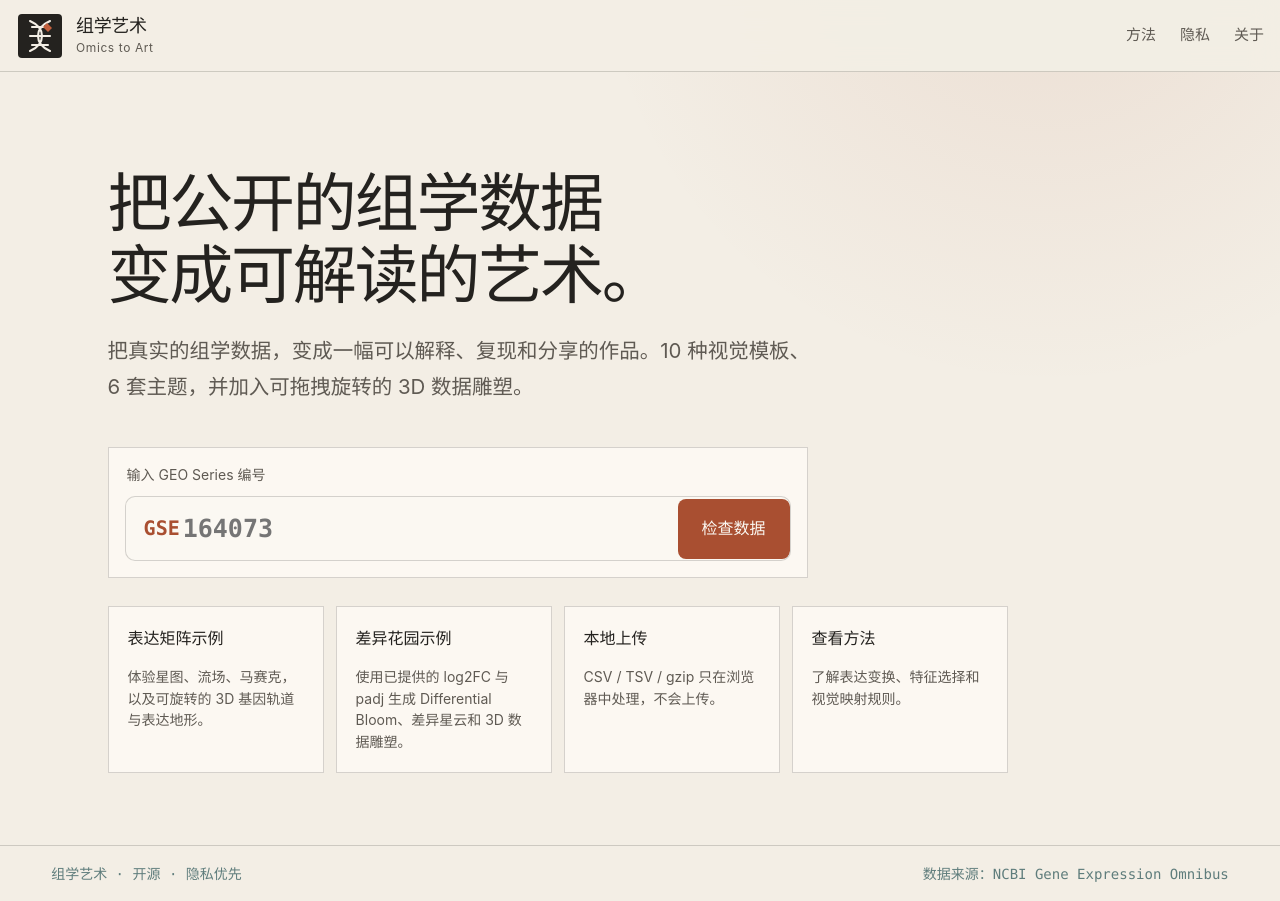
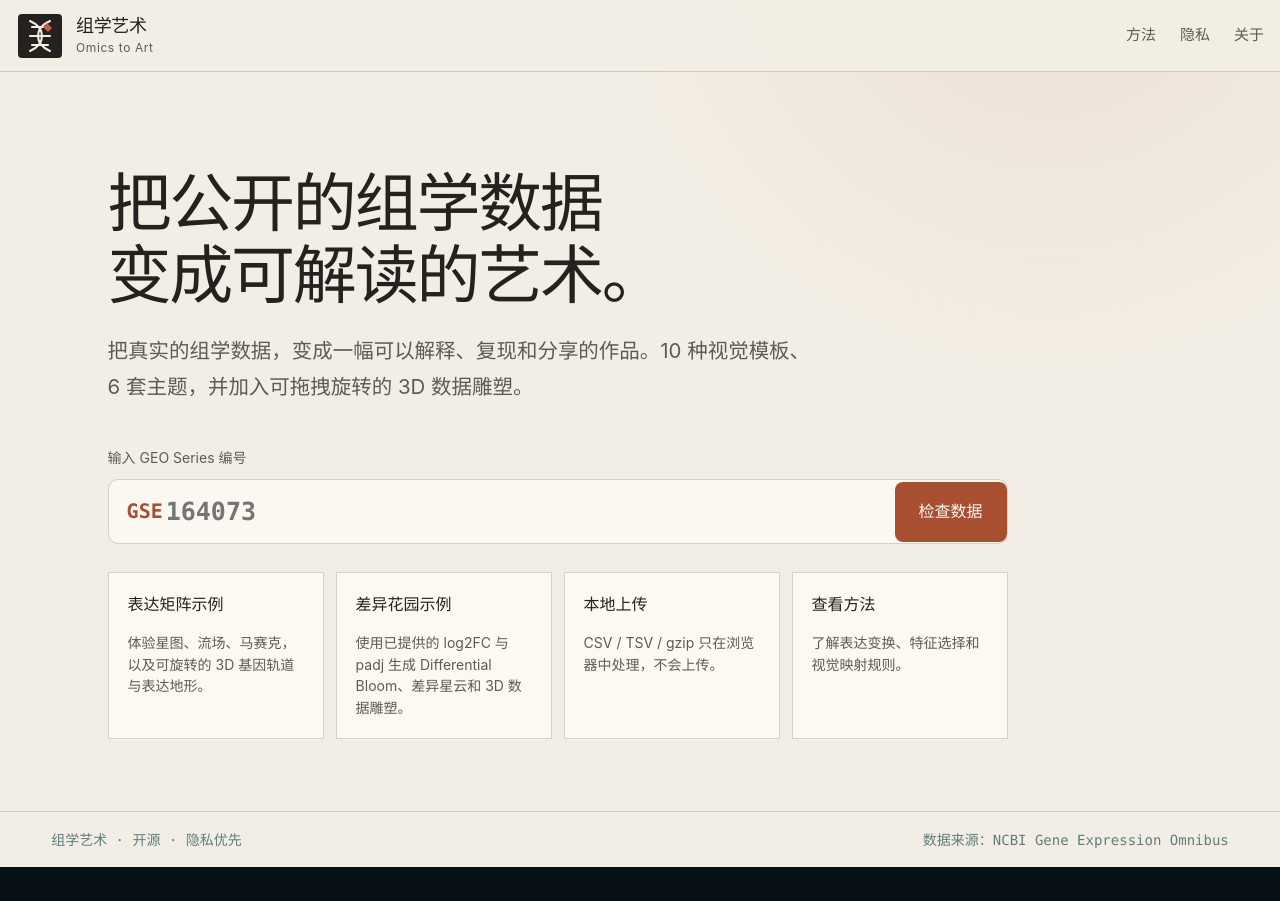
Before and after one commit to heyhey-yoyo/omics-to-art, a React (Vite) app in the folder apps/web/: page / in a window 1280 px wide. After the commit the page ends 867 px from the top, so only its background shows below. Built offline with nearby package versions, Linux system fonts and the light colour scheme; what @omics-to-art/templates would draw is missing.

Commit message:
fix: align homepage input with entry card grid

```diff
--- a/apps/web/src/styles.css
+++ b/apps/web/src/styles.css
@@ -71,15 +71,16 @@ select:focus-visible { outline: 2px solid var(--accent); outline-offset: 2px; }
 .document-page h1 { font-family: var(--type-heading); font-weight: 400; letter-spacing: -.035em; }
 .hero h1 { margin: 22px 0 24px; }
 .hero > p { max-width: 710px; color: #b9c8cb; font-size: clamp(17px, 1.6vw, 21px); line-height: 1.75; }
-.accession-box { margin-top: 42px; max-width: 700px; border: 1px solid rgba(91,224,206,.27); padding: 16px; }
-.accession-box label { display: block; color: var(--muted); font-size:var(--size-label); margin: 0 0 10px 2px; }
+.accession-box, .entry-grid { width: 100%; max-width: 900px; }
+.accession-box { margin-top: 42px; }
+.accession-box label { display: block; color: var(--muted); font-size:var(--size-label); margin: 0 0 10px; }
 .input-row { display: grid; grid-template-columns: auto 1fr auto; align-items: center; gap: 0; border: 1px solid var(--line); }
 .input-row > label { padding: 17px 0 17px 18px; margin: 0; color: var(--accent); font:700 20px var(--type-mono); line-height: 29px; }
 .input-row input { min-width: 0; border: 0; background: transparent; font: 600 25px var(--type-mono); padding: 17px 12px 17px 3px; line-height: 29px; outline: none; }
 .input-row button { border: 0; font-weight: 750; padding: 17px 24px; cursor: pointer; }
 .primary { border: 0; font-weight: 750; padding: 17px 24px; cursor: pointer; }
 .toolbar-actions .primary { border: 0; font-weight: 750; padding: 17px 24px; cursor: pointer; }
-.entry-grid { display: grid; grid-template-columns: repeat(4, minmax(0,1fr)); gap: 12px; margin-top: 28px; max-width: 900px; }
+.entry-grid { display: grid; grid-template-columns: repeat(4, minmax(0,1fr)); gap: 12px; margin-top: 28px; }
 .entry-card { border: 1px solid var(--line); padding: 19px; min-height: 150px; text-align: left; cursor: pointer; transition: border-color .2s, transform .2s, background .2s; display: flex; flex-direction: column; align-items: flex-start; }
 .entry-card strong { display: block; font-size: var(--size-body); margin-top: 0; }
 .entry-card p { color: var(--muted); font-size:var(--size-label); line-height: 1.55; margin-bottom: 0; }
@@ -295,7 +296,6 @@ body{background:radial-gradient(circle at 82% -8%,rgba(169,79,49,.1),transparent
 .warning-panel p{color:var(--muted)}
 .document-page .lead{color:var(--muted)}
 .document-page p{color:var(--muted)}
-.accession-box{background:rgba(255,252,247,.78);border-color:var(--line);border-radius:0;box-shadow:none;color:var(--text)}
 .entry-card{background:rgba(255,252,247,.78);border-color:var(--line);border-radius:0;box-shadow:none;color:var(--text)}
 .file-card{background:rgba(255,252,247,.78);border-color:var(--line);border-radius:0;box-shadow:none;color:var(--text)}
 .processing-card{background:rgba(255,252,247,.78);border-color:var(--line);border-radius:0;box-shadow:none;color:var(--text)}
```
Also changed, not shown: 2 other files (tests, documents, lock files or other folders).
